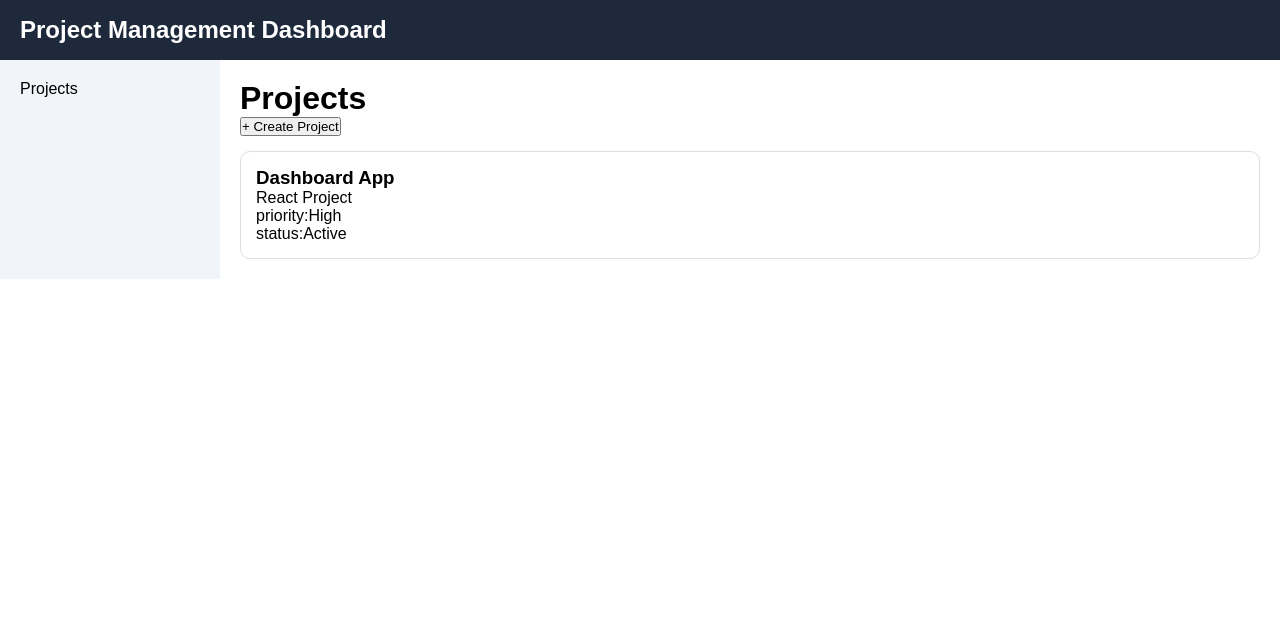
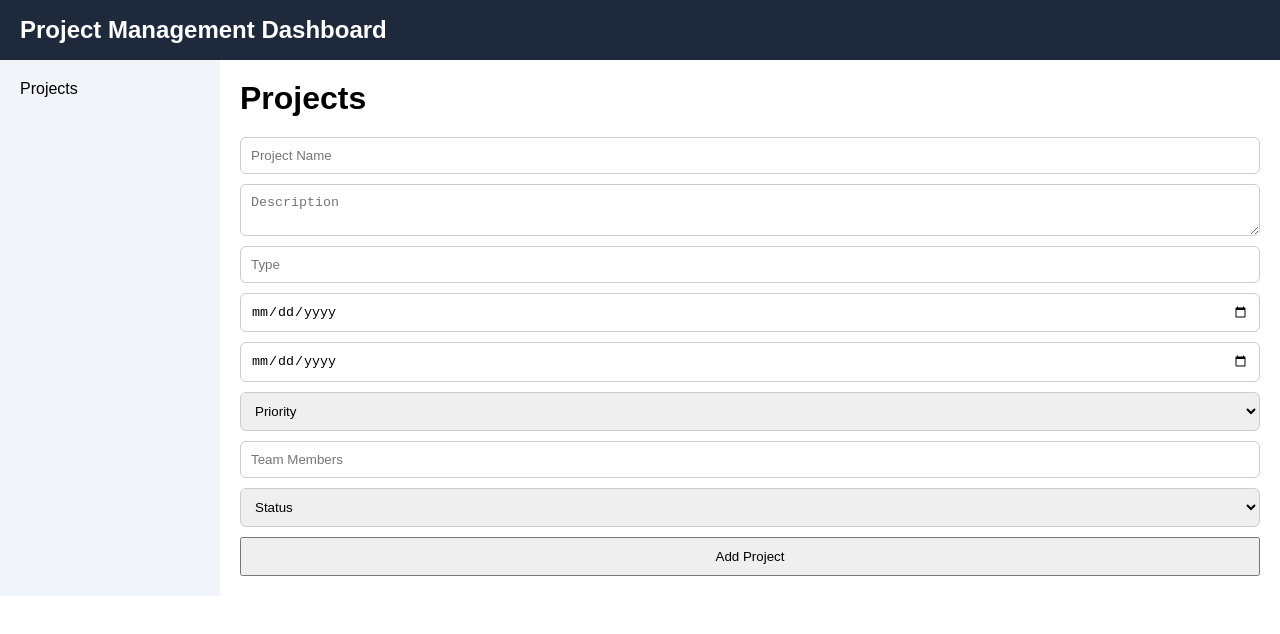
Before and after one commit to Kamalesh-git23/project-management-dashboard, a React (Vite) app: page / in a window 1280 px wide. Shown: the top 634 px of the page. Built offline with nearby package versions, Linux system fonts and the light colour scheme.

Commit message:
feat: implement create project functionility

```diff
--- a/src/components/projects/ProjectCard.jsx
+++ b/src/components/projects/ProjectCard.jsx
@@ -8,13 +8,23 @@ function ProjectCard({project}) {
         <p>{project.description}</p>
 
         <p>
-            priority:
+            Type:
+            {project.type}
+        </p>
+
+        <p>
+            Priority:
             {project.priority}
         </p>
 
         <p>
-            status:
+            Status:
             {project.status}
+        </p>
+
+        <p>
+            Team:
+            {project.teamMembers}
         </p>
     </div>
   );
--- a/src/components/projects/ProjectForm.jsx
+++ b/src/components/projects/ProjectForm.jsx
@@ -1,10 +1,82 @@
 import React from 'react'
+import { useState } from 'react';
 
-function ProjectForm() {
-  return (
-    <button>
-        + Create Project
-    </button>
+function ProjectForm({addProject}) {
+    const [formData, setFormData] = useState({
+        name:"",
+        description:"",
+        type:"",
+        startDate:"",
+        endDate:"",
+        priority:"",
+        teamMembers:"",
+        status:""
+    });
+
+    const handleChange = (e)=>{
+        setFormData({
+            ...formData,
+            [e.target.name]:e.target.value
+        });
+    };
+
+    const handleSubmit = (e)=>{
+        e.preventDefault();
+
+        if(! formData.name.trim()){
+            alert("Project name is reauired");
+            return;
+        }
+
+        addProject({
+            id: Date.now(),
+            ...formData
+        });
+
+        setFormData({
+            name:"",
+            description:"",
+            type:"",
+            startDate:"",
+            endDate:"",
+            priority:"",
+            teamMembers:"",
+            status:""
+        });
+    };
+
+    return (
+        <form onSubmit={handleSubmit}>
+            <input type="text" name='name' placeholder='Project Name' value={formData.name} onChange={handleChange} />
+
+            <textarea name="description" placeholder="Description" value={formData.description} onChange={handleChange} />
+
+            <input type="text" name='type' placeholder='Type' value={formData.type} onChange={handleChange} />
+
+            <input type="date" name='startDate' value={formData.startDate} onChange={handleChange} />
+
+            <input type="date" name='endDate' value={formData.endDate} onChange={handleChange} />
+
+            <select name="priority" value={formData.priority} onChange={handleChange}>
+                <option value="">Priority</option>
+                <option value="High">High</option>
+                <option value="Medium">Medium</option>
+                <option value="Low">Low</option>
+            </select>
+
+            <input type="text" name='teamMembers' placeholder='Team Members' value={formData.teamMembers} onChange={handleChange} />
+
+            <select name="status" value={formData.status} onChange={handleChange}>
+                <option value="">Status</option>
+                <option value="Active">Active</option>
+                <option value="Completed">Completed</option>
+                <option value="On Hold">On Hold</option>
+            </select>
+
+            <button type='submit'>
+                Add Project
+            </button>
+        </form>
   );
 }
 
--- a/src/index.css
+++ b/src/index.css
@@ -45,3 +45,23 @@ body{
   border-radius: 10px;
   margin-top: 15px;
 }
+
+form{
+  display: flex;
+  flex-direction: column;
+  gap: 10px;
+  margin-top: 20px;
+}
+
+input,
+textarea,
+select{
+  padding: 10px;
+  border: 1px solid #ccc;
+  border-radius: 6px;
+}
+
+button{
+  padding: 10px;
+  cursor: pointer;
+}
--- a/src/pages/ProjectsPage.jsx
+++ b/src/pages/ProjectsPage.jsx
@@ -1,4 +1,5 @@
 import React from 'react'
+import { useState } from 'react';
 import Navbar from '../components/common/Navbar';
 import Sidebar from '../components/common/Sidebar';
 import ProjectCard from '../components/projects/ProjectCard';
@@ -6,15 +7,12 @@ import ProjectForm from '../components/projects/ProjectForm';
 
 
 function ProjectsPage() {
-    const dummyProjects = [
-        {
-            id:1,
-            name: "Dashboard App",
-            description: "React Project",
-            priority: "High",
-            status: "Active"
-        }
-    ];
+    const [projects,setProjects] = useState([]);
+
+    const addProject = (project)=>{
+        setProjects([...projects,project]);
+    };
+
 
     return (
         <>
@@ -28,9 +26,9 @@ function ProjectsPage() {
                 <main className='content'>
                     <h1>Projects</h1>
 
-                    <ProjectForm />
+                    <ProjectForm addProject={addProject}/>
 
-                    {dummyProjects.map(project => (
+                    {projects.map(project => (
                         <ProjectCard
                             key={project.id} project={project}/>
                     ))}
```
